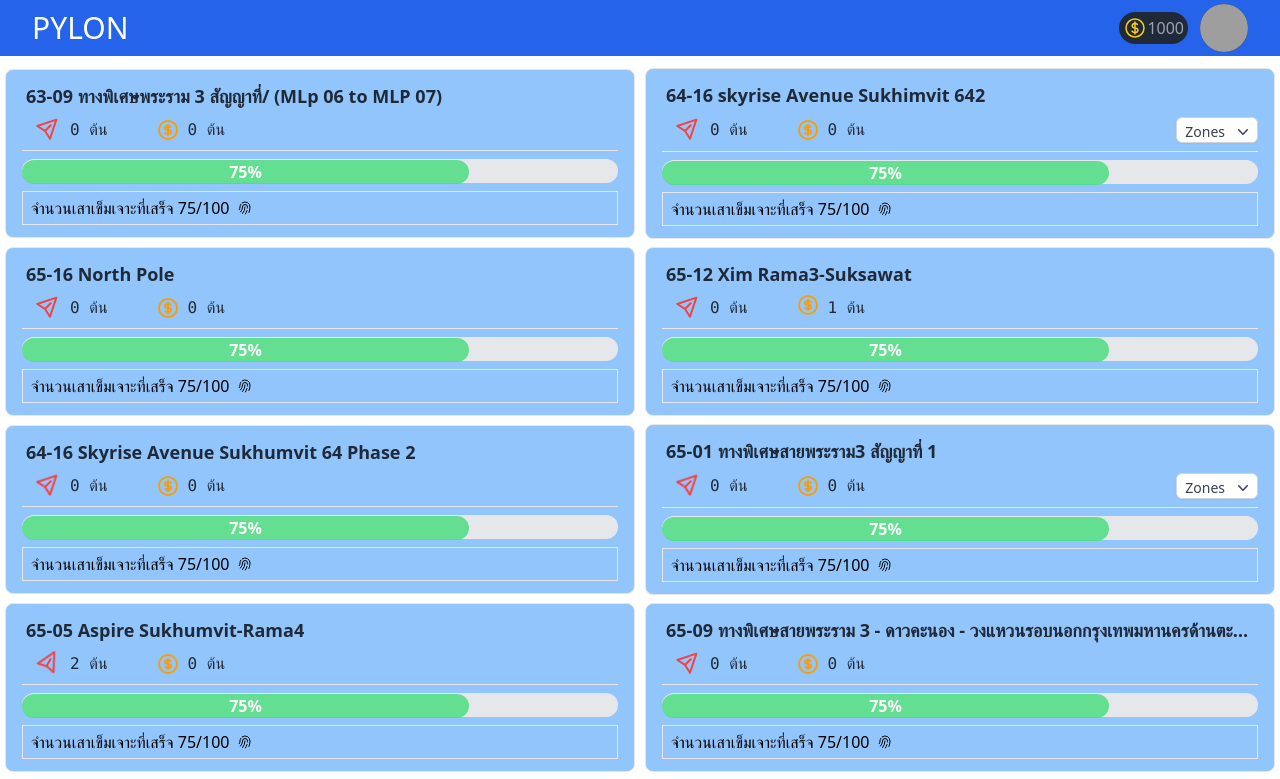
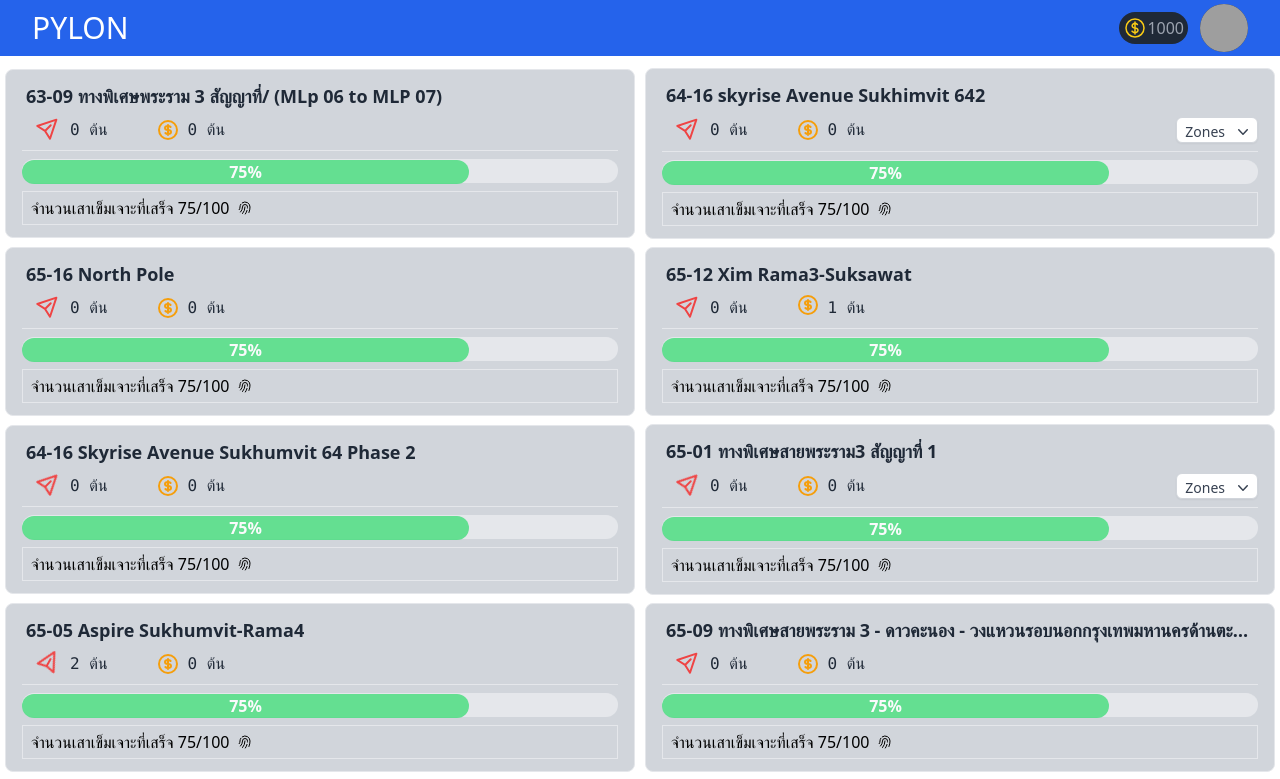
Before and after one commit to thatbeer/react_qcreport, a React (Create React App) app: page / in a window 1280 px wide. Shown: the top 779 px of the page. Built offline with nearby package versions, Linux system fonts and the light colour scheme; sample sign-in values are in the browser's storage; grey boxes are pictures that could not be loaded.

Commit message:
custom color card

```diff
--- a/src/components/Maincard.jsx
+++ b/src/components/Maincard.jsx
@@ -23,7 +23,7 @@ const Maincard = (props) => {
     return (
         <>
             <div className="block px-4 py-3 my-1 border  rounded-lg w-screen lg:w-[630px] mx-auto  h-auto
-                            shadow-none hover:shadow-lg bg-blue-300 hover:bg-blue-100 transition-all duration-150">
+                            shadow-none hover:shadow-lg bg-gray-300 hover:bg-blue-200 transition-all duration-300">
                 <Link to={`/project?projectid=${projectid}`}>
                     <h5 className="mb-2  px-1 text-lg font-bold  text-gray-800 dark:text-whte hover:underline hover:text-blue-600 truncate ">
                         {projName}
```
